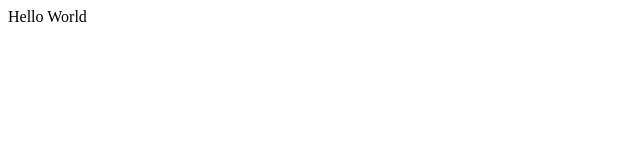
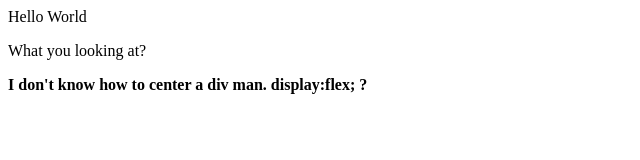
Before and after one commit to gh-brijesmandal/first_repo, a plain HTML site: page index.html in a window 1280 px wide. Shown: the whole page, without its empty margins (0-640 px from the left). Drawn offline with Linux system fonts and the light colour scheme.

Commit message:
Contents modified

```diff
--- a/index.html
+++ b/index.html
@@ -1 +1,5 @@
 <p> Hello World </p>
+<p> What you looking at? </p>
+<b>
+    <p>I don't know how to center a div man. display:flex; ?</p>
+</b>
```
